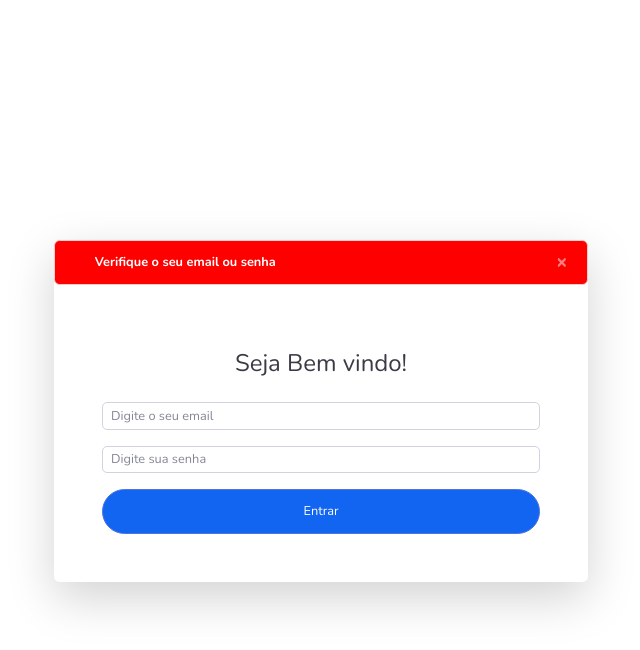
After one commit to Acelot270290/sistema-gerenciamento, a CodeIgniter app: page /ordem/index.php/login/index in a window 1280 px wide. The commit adds this page. Shown: the top 650 px of the page, without its empty margins (319-959 px from the left). Run offline with CodeIgniter, Linux system fonts and the light colour scheme.

Commit message:
criação da pagina login e usuarios finalizados

```diff
--- a/application/config/config.php
+++ b/application/config/config.php
@@ -35,7 +35,7 @@ $config['base_url'] = 'http://localhost/ordem/';
 | variable so that it is blank.
 |
 */
-$config['index_page'] = 'index.php';
+$config['index_page'] = '';
 
 /*
 |--------------------------------------------------------------------------
--- /dev/null
+++ b/application/controllers/Login.php
@@ -0,0 +1,28 @@
+<?php
+
+defined('BASEPATH') OR exit('No direct script access allowed');
+
+class Login extends CI_Controller{
+public function index(){
+
+	/*
+	[email] => alan.diniz@ucp.br
+	[password] => Acelot.270290 ) */
+
+	$identity = $this->security->xss_clean($this->input->post('email'));
+    $password = $this->security->xss_clean($this->input->post('password'));
+    $remember = FALSE; // remember the user
+
+	if($this->ion_auth->login($identity, $password, $remember)){
+		redirect('home');
+	}else{
+		$this->session->set_flashdata('erro','Verifique o seu email ou senha');
+		$this->load->view('layout/header');
+		$this->load->view('login/index');
+		$this->load->view('layout/footer');
+
+		}
+
+
+	}
+}
--- a/application/views/layout/footer.php
+++ b/application/views/layout/footer.php
@@ -1,11 +1,15 @@
- <!-- Footer -->
-            <footer class="sticky-footer bg-white">
+<?php if(!$this->router->fetch_class() == 'login'){ ?>
+
+	 <!-- Footer -->
+	 <footer class="sticky-footer bg-white">
                 <div class="container my-auto">
                     <div class="copyright text-center my-auto">
                         <span>Copyright &copy; ADSITES <?php echo date('Y') ?></span>
                     </div>
                 </div>
             </footer>
+
+	<?php }?>
             <!-- End of Footer -->
 
         </div>
--- /dev/null
+++ b/application/views/login/index.php
@@ -0,0 +1,43 @@
+<div class="container">
+  <!-- Outer Row -->
+  <div class="row justify-content-center">
+    <div class="col-xl-6 col-lg-12 col-md-9">
+      <div class="card o-hidden border-0 shadow-lg my-5" style="margin-top: 15rem !important">
+        <div class="card-body p-0">
+          <!-- Nested Row within Card Body -->
+          <div class="row">
+            <div class="col-lg-12">
+              <!-- Mensagem de Erro ao achar usuario -->
+              <?php if($message = $this->session->flashdata('erro')){ ?>
+              <div class="row">
+                <div class="col-md-12">
+                  <div class="alert alert-danger alert-dismissible fade show" role="alert">
+                    <strong><i class="far fa-exclamation-triangle"></i>&nbsp;&nbsp;<?php echo $message ?></strong>
+                    <button type="button" class="close" data-dismiss="alert" aria-label="Close">
+                    <span aria-hidden="true">&times;</span>
+                    </button>
+                  </div>
+                </div>
+              </div>
+              <?php } ?>
+              <div class="p-5">
+                <div class="text-center">
+                  <h1 class="h4 text-gray-900 mb-4">Seja Bem vindo!</h1>
+                </div>
+                <form class="user" name="form_index" method="POST">
+                  <div class="form-group">
+                    <input type="email" name="email" class="form-control form-control-user"  placeholder="Digite o seu email">
+                  </div>
+                  <div class="form-group">
+                    <input type="password" name="password" class="form-control form-control-user"  placeholder="Digite sua senha">
+                  </div>
+                  <button type="submit" class="btn btn-primary btn-user btn-block">Entrar</button>
+                </form>
+              </div>
+            </div>
+          </div>
+        </div>
+      </div>
+    </div>
+  </div>
+</div>
```
Also changed, not shown: application/controllers/Usuarios.php (+24 -0 lines), application/views/usuarios/index.php (+23 -4 lines), .htaccess.
